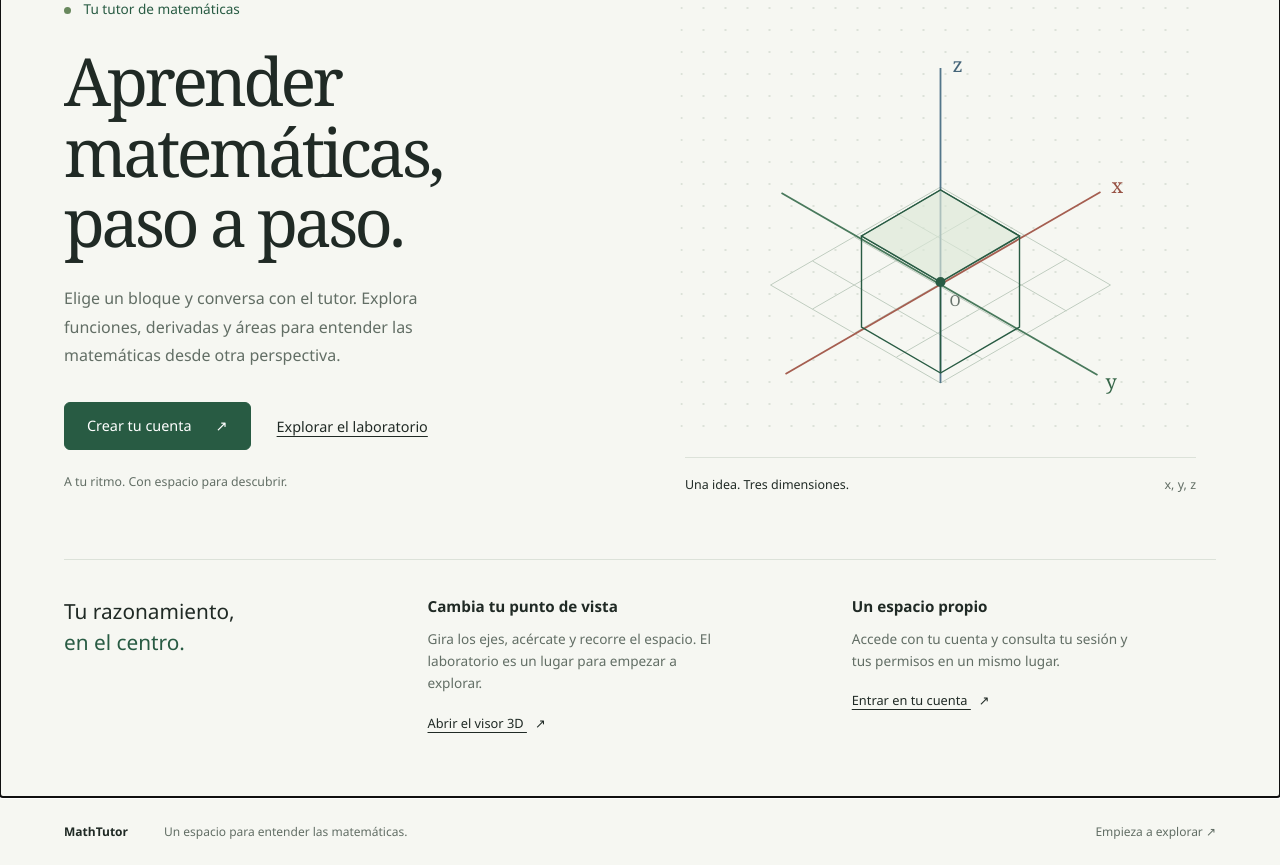
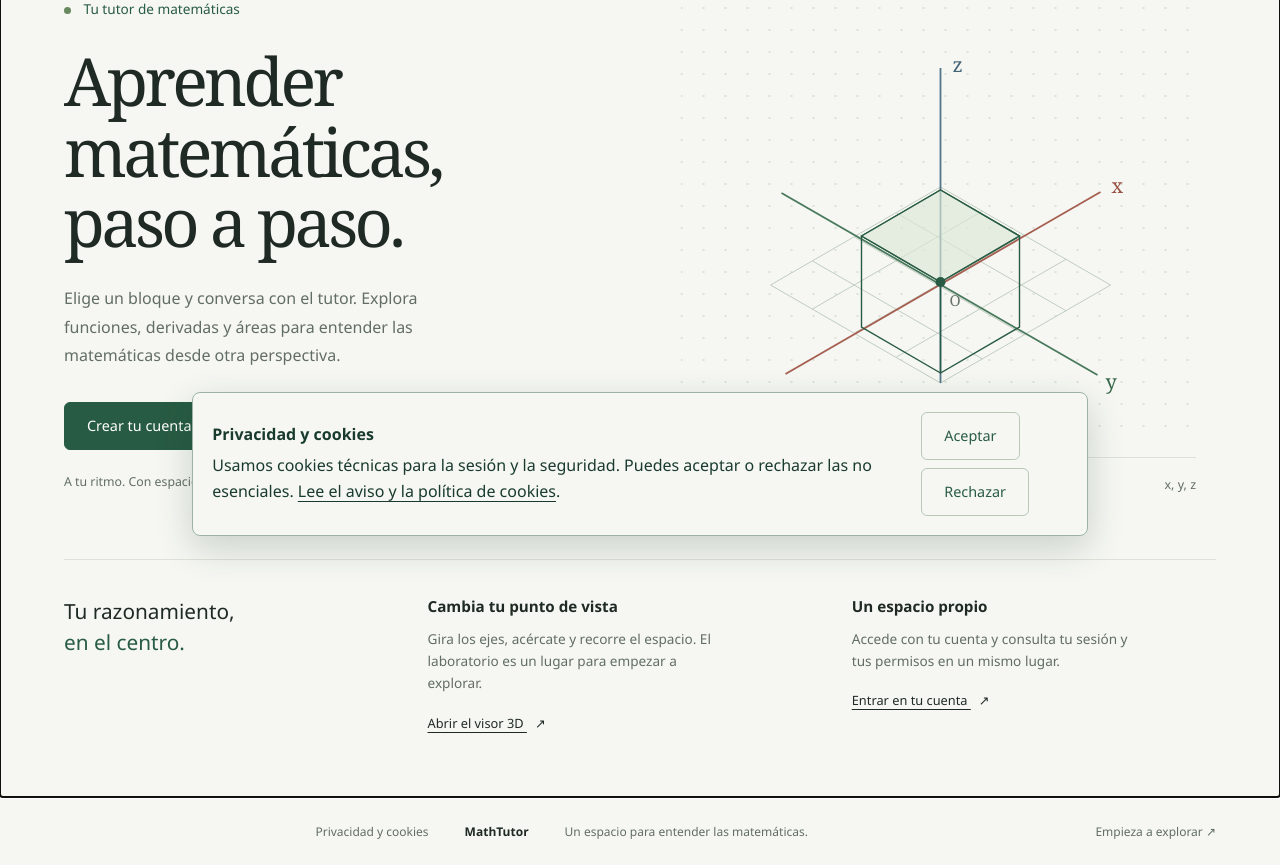
Before and after one commit to juancarlosenrmun/MathTutor, a web app: page /visor/index.html in a window 1280 px wide. Shown: the part 248-1113 px from the top of the page. Run offline with its HTML, style and script files only (its server is not run), Linux system fonts and the light colour scheme; data that the repository does not hold is empty.

Commit message:
feat(UC-04): informar privacidad y gestionar cookies tecnicas

```diff
--- a/mathtutor-graphics/src/main/resources/static/visor/app.mjs
+++ b/mathtutor-graphics/src/main/resources/static/visor/app.mjs
@@ -3,9 +3,11 @@ import { mountInterface } from './interface.mjs';
 import { mountTutor } from './tutor.mjs';
 import { mountCurveControls } from './curves.mjs';
 import { mountSurfaceControls } from './surfaces.mjs';
+import { mountPrivacy } from './privacy.mjs';
 
 /** Conecta el visor al laboratorio y conserva sus recursos entre vistas. */
 export function mount(document, host = globalThis) {
+  if (document.querySelector('#privacy-banner')) mountPrivacy(document, host);
   const status = document.querySelector('#graphic-status');
   let viewer;
   try { viewer = new WebGLViewer(document.querySelector('canvas'), status, host); }
--- a/mathtutor-graphics/src/main/resources/static/visor/index.html
+++ b/mathtutor-graphics/src/main/resources/static/visor/index.html
@@ -532,8 +532,27 @@
           </aside>
         </div>
       </section>
+      <section data-view="privacidad" class="account" hidden aria-labelledby="privacy-title">
+        <div class="page-heading"><div><p class="overline">Tus datos y tus decisiones</p>
+          <h1 id="privacy-title">Privacidad y cookies.</h1></div></div>
+        <div class="account-layout"><section class="account-details" aria-labelledby="privacy-data-title">
+          <h2 id="privacy-data-title">Aviso de privacidad</h2>
+          <p>MathTutor trata el correo de la cuenta, las preguntas y los datos de sesión para ofrecer el tutor de Matemáticas. La pregunta y los fragmentos de apuntes necesarios se envían al proveedor del modelo para redactar la respuesta; no se incluye el correo en ese mensaje.</p>
+          <p>La información institucional sobre responsable, contacto y plazos de conservación debe validarse con el DPD de la UJA antes de utilizar el servicio con usuarios reales.</p>
+        </section><section class="permission-panel" aria-labelledby="privacy-cookies-title">
+          <h2 id="privacy-cookies-title">Política de cookies</h2>
+          <p>Las cookies de autenticación y de protección CSRF son técnicas. La cookie <code>mathtutor_cookies</code> recuerda tu elección. Actualmente no se activan cookies de análisis ni publicidad.</p>
+          <p>Puedes aceptar o rechazar las cookies no esenciales y cambiar tu elección cuando quieras.</p>
+          <button id="privacy-manage" type="button" class="button secondary">Cambiar preferencias</button>
+        </section></div>
+      </section>
     </main>
+    <aside id="privacy-banner" class="privacy-banner" aria-label="Preferencias de cookies" hidden>
+      <div><strong>Privacidad y cookies</strong><p>Usamos cookies técnicas para la sesión y la seguridad. Puedes aceptar o rechazar las no esenciales. <a href="#/privacidad">Lee el aviso y la política de cookies</a>.</p></div>
+      <div class="privacy-actions"><button id="privacy-accept" type="button" class="button secondary">Aceptar</button><button id="privacy-reject" type="button" class="button secondary">Rechazar</button></div>
+    </aside>
     <footer class="site-footer">
+      <a href="#/privacidad">Privacidad y cookies</a>
       <span class="brand-footer">MathTutor</span
       ><span>Un espacio para entender las matemáticas.</span
       ><a href="#/laboratorio"
--- a/mathtutor-graphics/src/main/resources/static/visor/interface.mjs
+++ b/mathtutor-graphics/src/main/resources/static/visor/interface.mjs
@@ -1,7 +1,8 @@
 import { SessionClient } from './session.mjs';
 
 const titles = { inicio: 'Inicio', acceso: 'Iniciar sesión', registro: 'Crear cuenta', espacio: 'Tu espacio',
-  laboratorio: 'Laboratorio', tutor: 'Tutor de Matemáticas', cuenta: 'Tu cuenta', restringido: 'Acceso restringido' };
+  laboratorio: 'Laboratorio', tutor: 'Tutor de Matemáticas', cuenta: 'Tu cuenta', restringido: 'Acceso restringido',
+  privacidad: 'Privacidad y cookies' };
 
 export function viewFor(hash, signedIn) {
   const requested = hash.replace('#/', '');
--- /dev/null
+++ b/mathtutor-graphics/src/main/resources/static/visor/privacy.mjs
@@ -0,0 +1,24 @@
+const VERSION = 'v1';
+
+/** @brief Lee exclusivamente la elección vigente de cookies de este sitio. */
+export function cookieChoice(cookieHeader, version = VERSION) {
+  const match = cookieHeader.split(';').map(part => part.trim())
+    .find(part => part.startsWith('mathtutor_cookies='));
+  const value = match?.slice('mathtutor_cookies='.length);
+  return value === `accept.${version}` ? 'accept' : value === `reject.${version}` ? 'reject' : null;
+}
+
+/** @brief Presenta Aceptar/Rechazar al mismo nivel y permite cambiar la elección. */
+export function mountPrivacy(document, host = globalThis) {
+  const one = id => document.querySelector('#' + id);
+  const banner = one('privacy-banner');
+  banner.hidden = cookieChoice(document.cookie) !== null;
+  const choose = value => {
+    const secure = host.location.protocol === 'https:' ? '; Secure' : '';
+    document.cookie = `mathtutor_cookies=${value}.${VERSION}; Path=/; Max-Age=15552000; SameSite=Lax${secure}`;
+    banner.hidden = true;
+  };
+  one('privacy-accept').addEventListener('click', () => choose('accept'));
+  one('privacy-reject').addEventListener('click', () => choose('reject'));
+  one('privacy-manage').addEventListener('click', () => { banner.hidden = false; });
+}
--- a/mathtutor-graphics/src/main/resources/static/visor/style.css
+++ b/mathtutor-graphics/src/main/resources/static/visor/style.css
@@ -1066,3 +1066,11 @@ canvas:focus-visible {
   .tutor-viewer-slot { grid-column: 1; }
   .tutor-topics { grid-template-columns: 1fr; }
 }
+.privacy-banner { position: fixed; z-index: 30; inset: auto 1rem 1rem; max-width: 56rem; margin-inline: auto;
+  padding: 1.2rem; background: #f6f7f2; color: #193b2d; border: 1px solid #9db4a4;
+  box-shadow: 0 12px 36px #193b2d33; border-radius: .5rem; display: flex; gap: 1rem; align-items: center; }
+.privacy-banner[hidden] { display: none; }
+.privacy-banner p { margin-block: .4rem 0; }
+.privacy-actions { display: flex; gap: .5rem; flex-wrap: wrap; }
+@media (max-width: 640px) { .privacy-banner { flex-direction: column; align-items: stretch; }
+  .privacy-actions > button { flex: 1; } }
```
Also changed, not shown: 2 other files.
